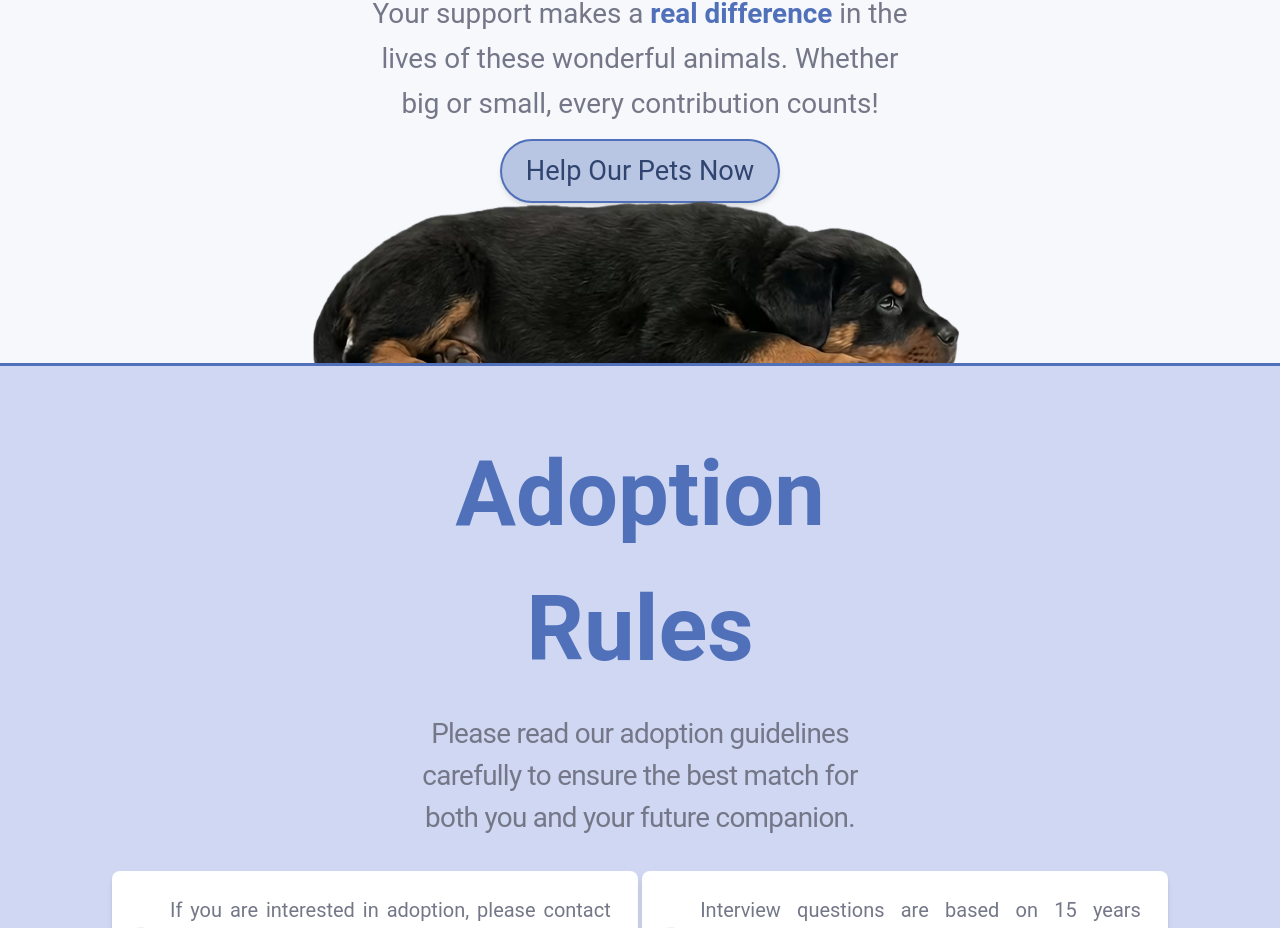
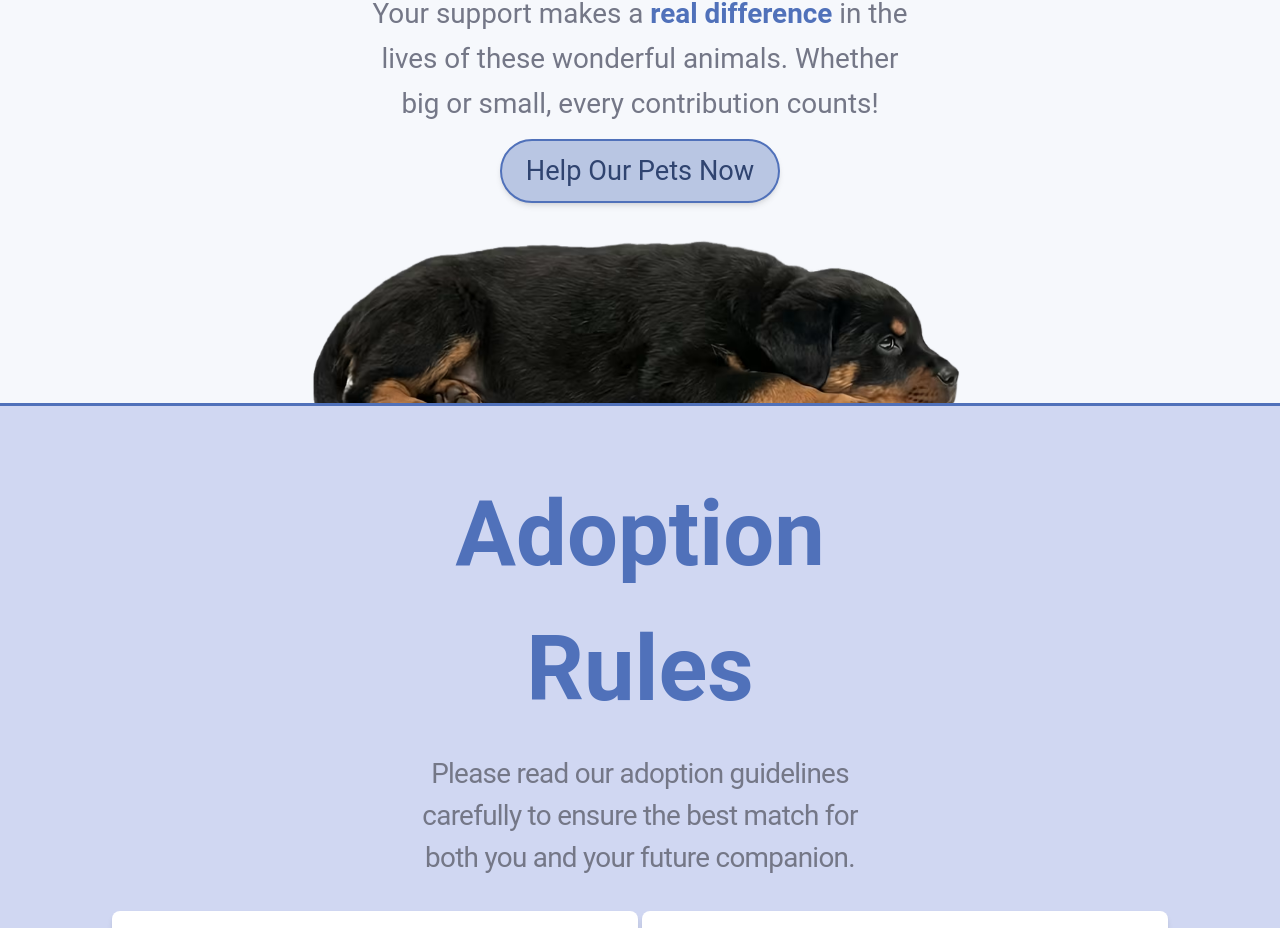
Before and after one commit to bavayra/dog-shelter, a React (Vite) app: page / in a window 1280 px wide. Shown: the part 3652-4580 px from the top of the page. Built offline with nearby package versions, Linux system fonts and the light colour scheme; a web font is replaced by a local one.

Commit message:
style(howToHelp-768): increased mb for the button

```diff
--- a/src/features/HowToHelp.tsx
+++ b/src/features/HowToHelp.tsx
@@ -37,7 +37,7 @@ const HowToHelp = () => {
             rel="noopener noreferrer"
             variant="outline"
             size="large"
-            className="help-donate-button phone:mb-10 flex items-center"
+            className="help-donate-button phone:mb-10 flex items-center md:mb-20"
             aria-label="Donate to help our pets"
           >
             Help Our Pets Now
```
